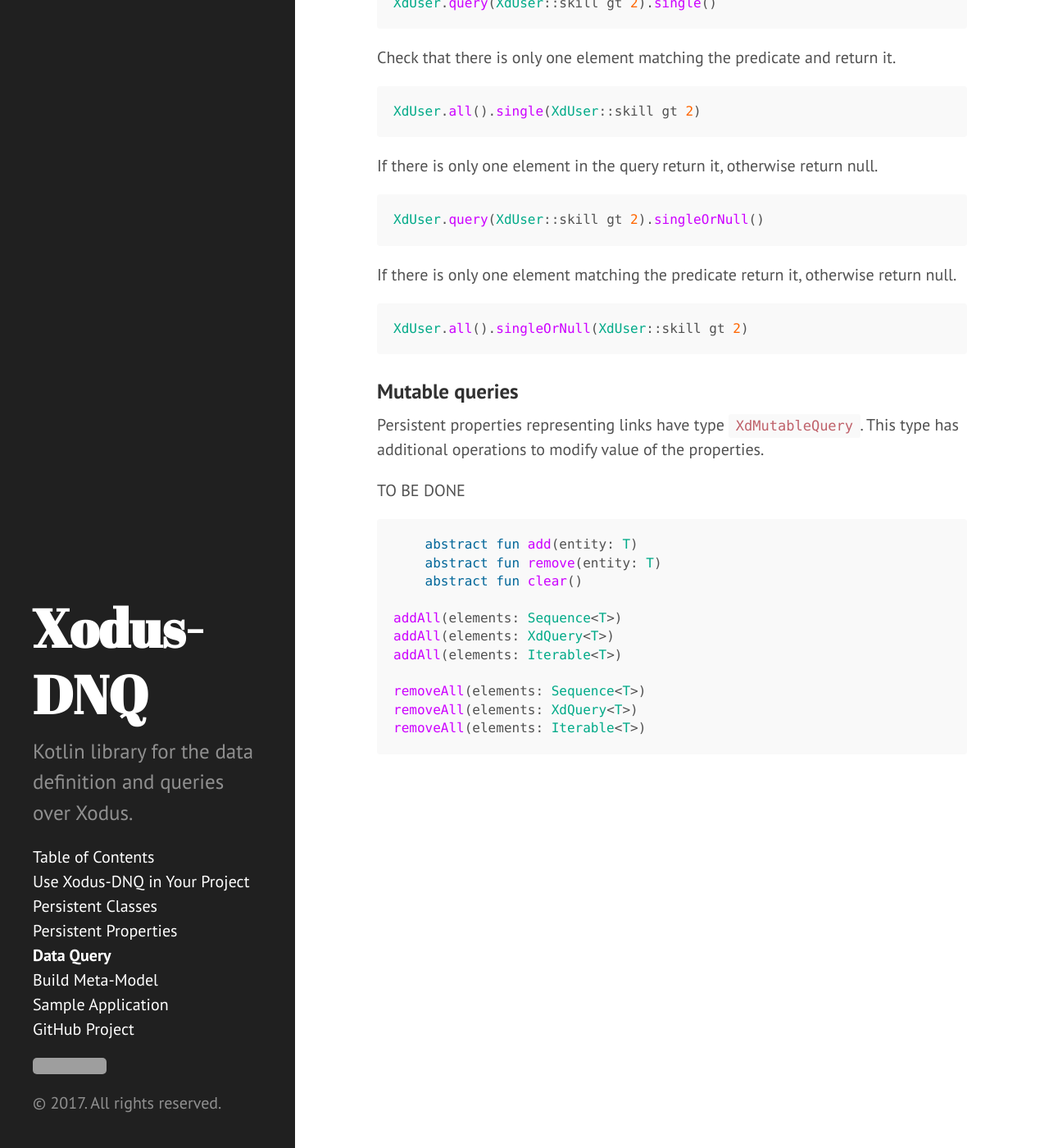
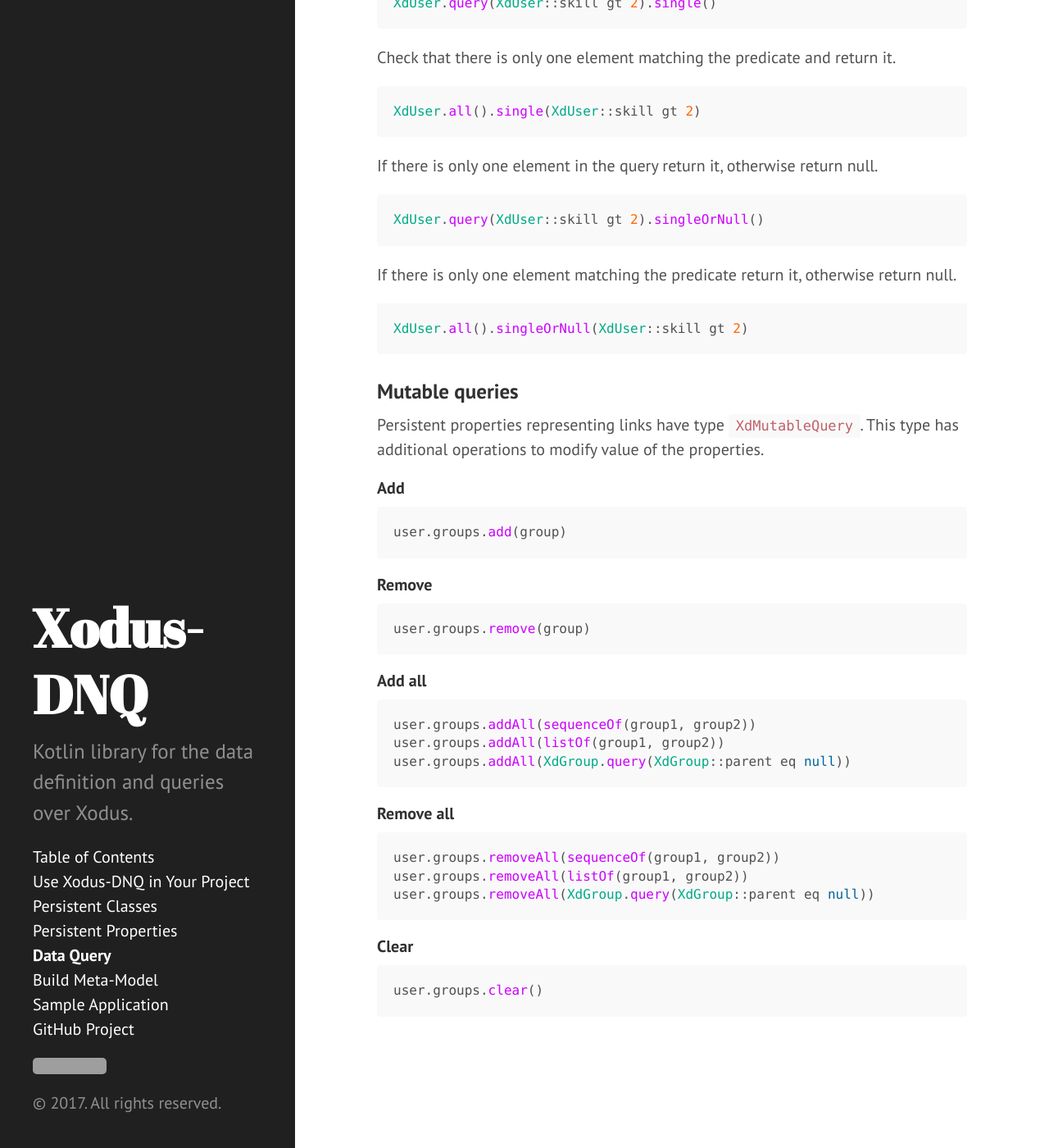
Before and after one commit to JetBrains/xodus-dnq, a Jekyll site: the page built from docs/queries.md, in a window 1280 px wide and 1400 px high, scrolled down 9653 px. Shown: the whole window at 82% size. Built offline with Jekyll 4.4.1, drawn with Linux system fonts in a browser that asks for light colours; grey boxes are pictures that could not be loaded.

Commit message:
Docs: mutable query operations

````diff
--- a/docs/queries.md
+++ b/docs/queries.md
@@ -410,17 +410,36 @@ XdUser.all().singleOrNull(XdUser::skill gt 2)
 Persistent properties representing links have type `XdMutableQuery`. This type has additional operations to modify
 value of the properties.
 
-TO BE DONE
+#### Add
+
 ```kotlin
-    abstract fun add(entity: T)
-    abstract fun remove(entity: T)
-    abstract fun clear()
+user.groups.add(group)
+```
 
-addAll(elements: Sequence<T>)
-addAll(elements: XdQuery<T>)
-addAll(elements: Iterable<T>)
+#### Remove
 
-removeAll(elements: Sequence<T>)
-removeAll(elements: XdQuery<T>)
-removeAll(elements: Iterable<T>)
+```kotlin
+user.groups.remove(group)
 ```
+
+#### Add all
+
+```kotlin
+user.groups.addAll(sequenceOf(group1, group2))
+user.groups.addAll(listOf(group1, group2))
+user.groups.addAll(XdGroup.query(XdGroup::parent eq null))
+```
+
+#### Remove all
+
+```kotlin
+user.groups.removeAll(sequenceOf(group1, group2))
+user.groups.removeAll(listOf(group1, group2))
+user.groups.removeAll(XdGroup.query(XdGroup::parent eq null))
+```
+
+#### Clear
+
+```kotlin
+user.groups.clear()
+```
````
